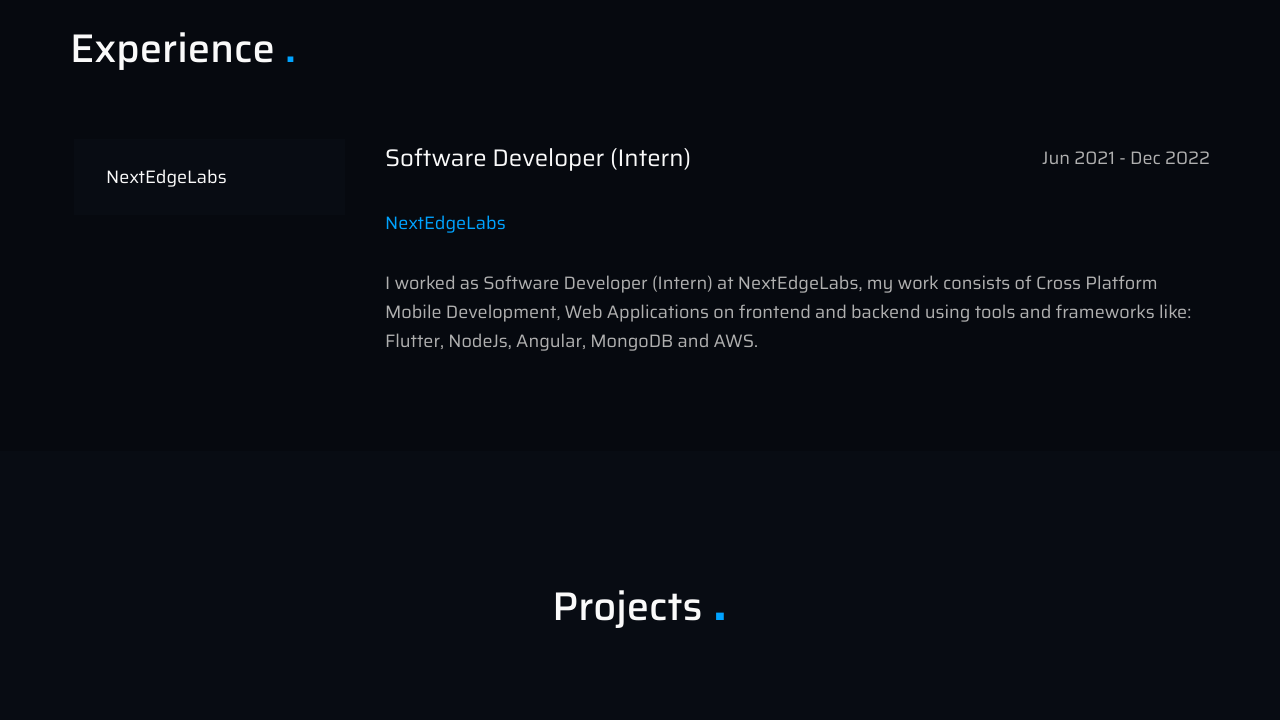
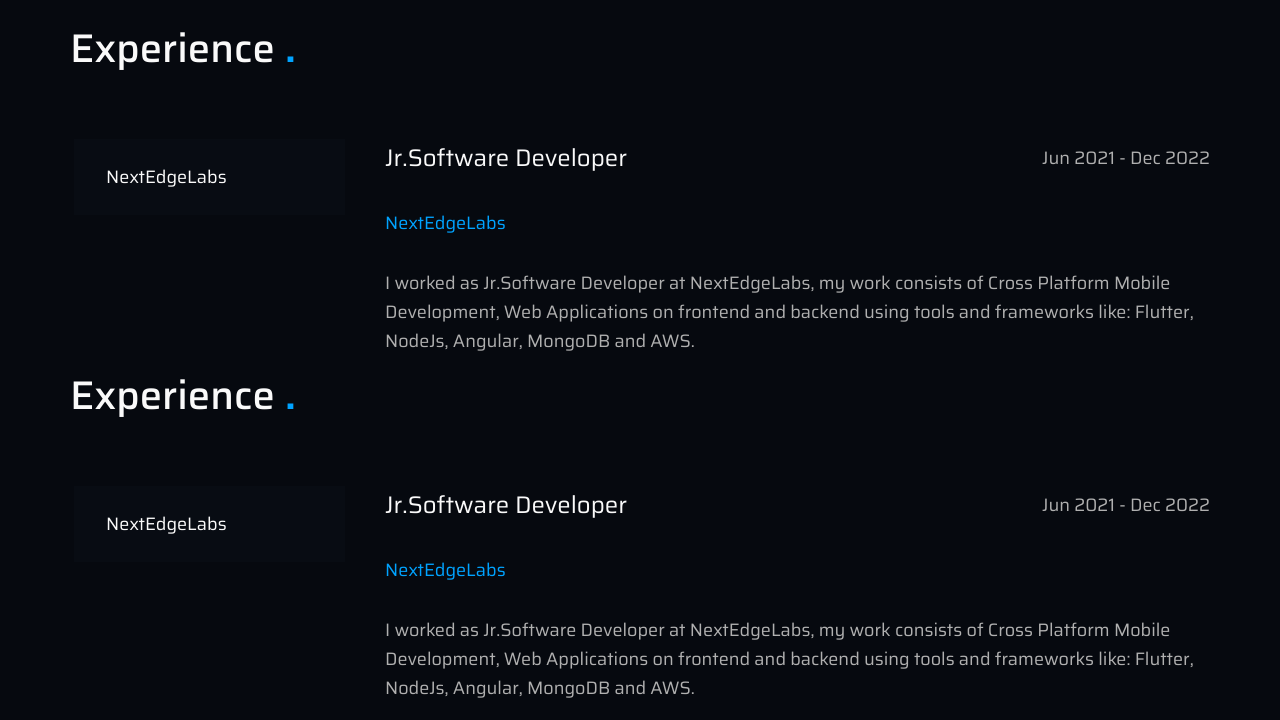
Before and after one commit to kumarabhiyadav/kumarabhiyadav.github.io, a plain HTML site: page index.html in a window 1280 px wide. Shown: the part 1400-2120 px from the top of the page. Drawn offline with nearby package versions, Linux system fonts and the light colour scheme.

Commit message:
Added latest Exp.

```diff
--- a/index.html
+++ b/index.html
@@ -181,12 +181,36 @@
             </div>
             <div class="text-experience intervalCardReveal">
               <div>
-                <h4 class="titleExperience">Software Developer (Intern)</h4>
+                <h4 class="titleExperience">Jr.Software Developer</h4>
                 <p class="dateExperience">Jun 2021 - Dec 2022</p>
               </div>
               <h5 class="companyExperience">NextEdgeLabs</h5>
               <p class="changeExperience">
-                I worked as Software Developer (Intern) at NextEdgeLabs, my work
+                I worked as Jr.Software Developer at NextEdgeLabs, my work
+                consists of Cross Platform Mobile Development, Web Applications
+                on frontend and backend using tools and frameworks like:
+                Flutter, NodeJs, Angular, MongoDB and AWS.
+              </p>
+            </div>
+          </div>
+        </div>
+
+        <div class="grid-layout">
+          <h2 class="delaySmallReveal">Experience <span>.</span></h2>
+          <div id="experience">
+            <div class="option-experience intervalCardReveal">
+              <div class="digitalhouse activeExperience">
+                <h3>NextEdgeLabs</h3>
+              </div>
+            </div>
+            <div class="text-experience intervalCardReveal">
+              <div>
+                <h4 class="titleExperience">Jr.Software Developer</h4>
+                <p class="dateExperience">Jun 2021 - Dec 2022</p>
+              </div>
+              <h5 class="companyExperience">NextEdgeLabs</h5>
+              <p class="changeExperience">
+                I worked as Jr.Software Developer at NextEdgeLabs, my work
                 consists of Cross Platform Mobile Development, Web Applications
                 on frontend and backend using tools and frameworks like:
                 Flutter, NodeJs, Angular, MongoDB and AWS.
```
